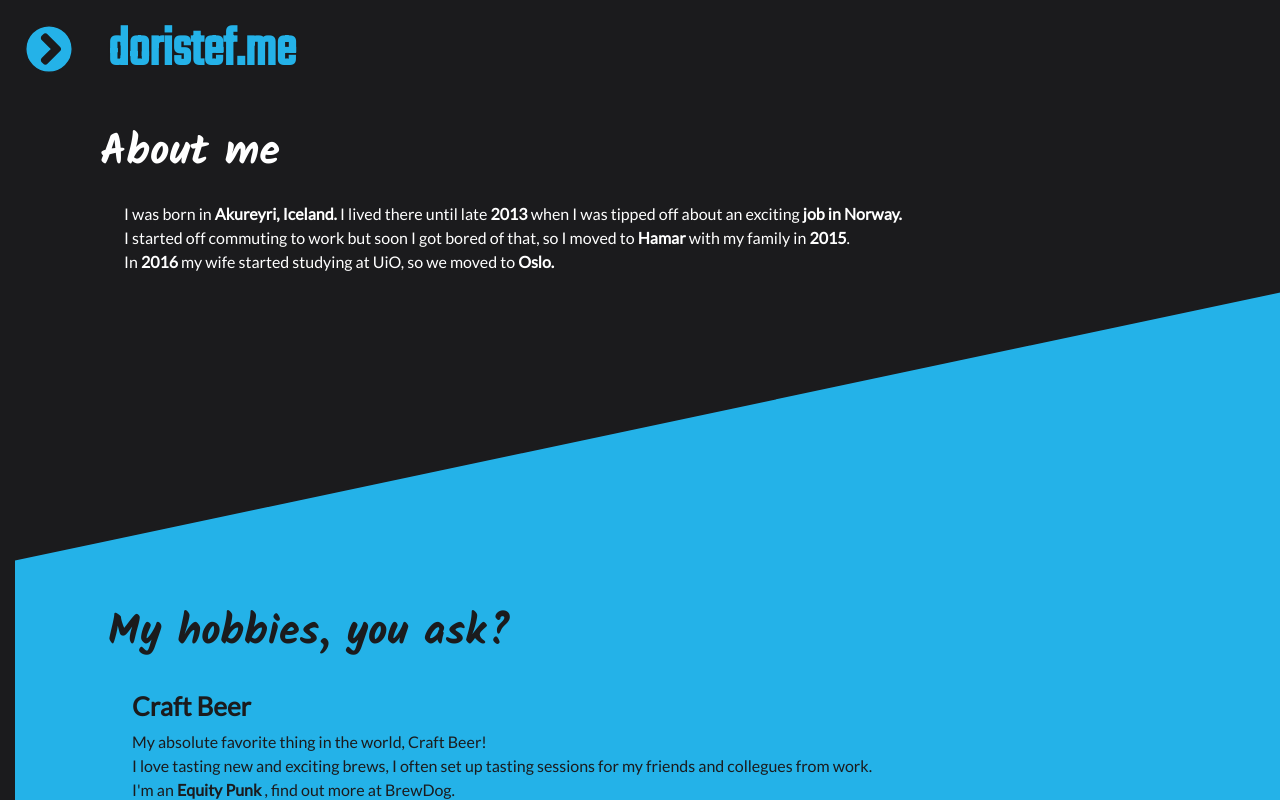
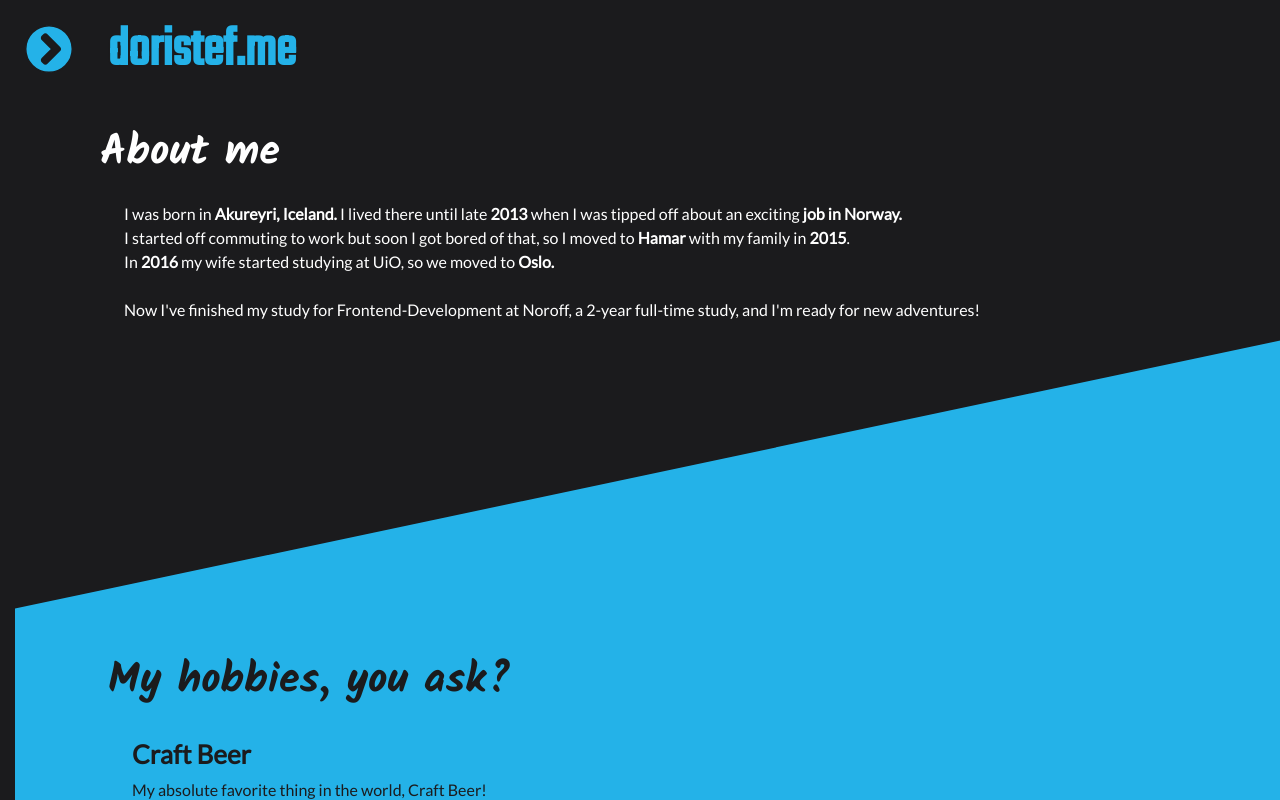
Before and after one commit to doristef/doristef.me, a Vue app: page /me in a window 1280 px wide. Shown: the top 800 px of the page. Built offline with nearby package versions, Linux system fonts and the light colour scheme.

Commit message:
Small updates to content

```diff
--- a/src/App.vue
+++ b/src/App.vue
@@ -70,7 +70,7 @@ export default {
           myPhoto: 'http://doristef.me/myPhoto.jpg',
           fullName: 'Halldór Valur Stefánsson',
           title: 'Frontend Developer',
-          paragraph1 : 'Hi there, <br /> I\'m Halldór and I\'m studying Frontend-Development at Noroff, <small><i>School of Technology and Digital Media.</i></small>',
+          paragraph1 : 'Hi there, <br /> I\'m Halldór and I\'m a Frontend-Developer.<br /> I studied Frontend-Development at Noroff, <small><i>School of Technology and Digital Media.</i></small> - A 2-year full-time study.',
         }
     }
   }
--- a/src/components/Me.vue
+++ b/src/components/Me.vue
@@ -15,7 +15,8 @@
               I was born in <strong>Akureyri, Iceland.</strong>
               I lived there until late <b>2013</b> when I was tipped off about an exciting <strong> job in Norway. </strong> <br />
               I started off commuting to work but soon I got bored of that, so I moved to <strong> Hamar </strong> with my family in <b>2015</b>. <br />
-              In <b>2016</b> my wife started studying at UiO, so we moved to <strong> Oslo. </strong>
+              In <b>2016</b> my wife started studying at UiO, so we moved to <strong> Oslo. </strong><br /><br />
+              Now I've finished my study for Frontend-Development at Noroff, a 2-year full-time study, and I'm ready for new adventures!<br />
             </p>
 
           </div>
--- a/src/components/Projects.vue
+++ b/src/components/Projects.vue
@@ -56,7 +56,7 @@
                         </b-media>
                         <b-media tag="li" class="[ m-2 ml-4 ]">
                             <font-awesome-icon icon="angle-double-right" size="1x" class="[ mr-2 ]" />
-                            <a href="http://doristef.me/semester4/noroff-angularapp/" target="_blank" alt="Dashboard w/ multiple APIs, Semester 4, 2019">Dashboard - Multiple APIs, Angular --> Username: halldor, Password: doristef </a>
+                            <a href="http://doristef.me/semester4/noroff-angularapp/" target="_blank" alt="Dashboard w/ multiple APIs, Semester 4, 2019">Dashboard - Multiple APIs, Angular </a>
                         </b-media>
                         <b-media tag="li" class="[ m-2 ml-4 ]">
                             <font-awesome-icon icon="angle-double-right" size="1x" class="[ mr-2 ]" />
```
